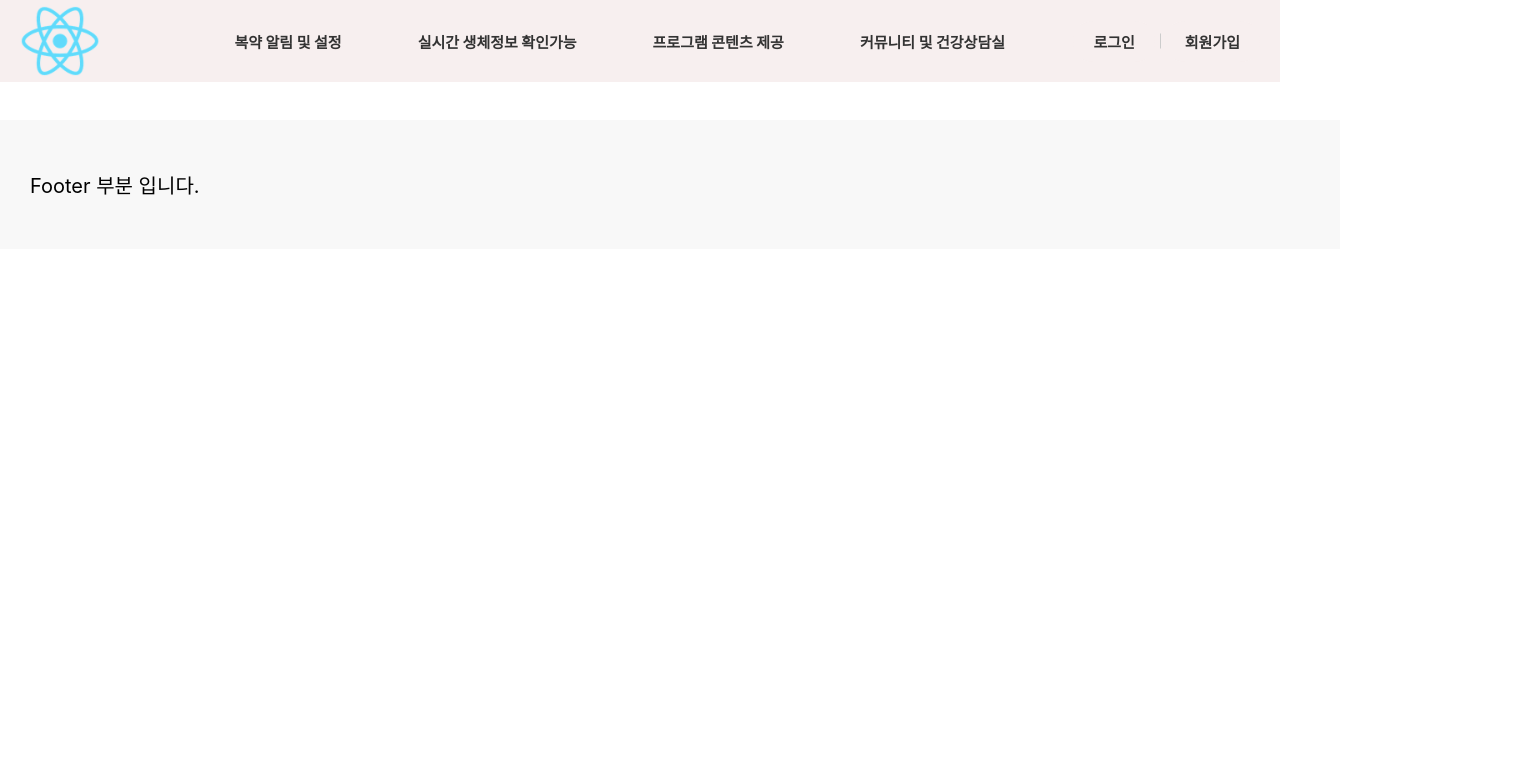
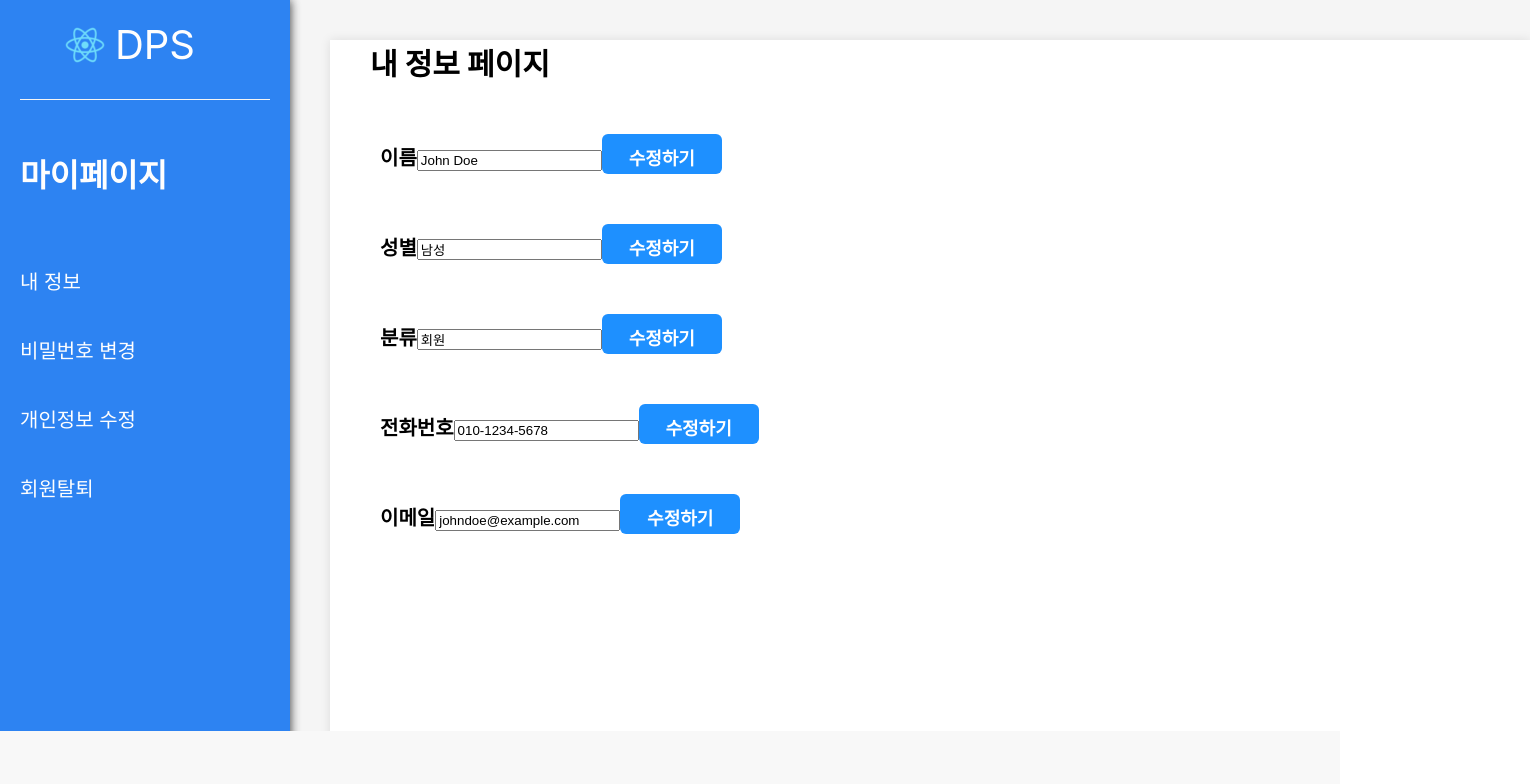
Before and after one commit to hshy1839/aginginplace-web, a React (Create React App) app: page /mypages in a window 1280 px wide. Shown: the top 784 px of the page, 1530 px wide, since content can reach past the window. Built offline with nearby package versions, Linux system fonts and the light colour scheme.

Commit message:
mypage 생성 및 css

```diff
--- a/src/App.js
+++ b/src/App.js
@@ -12,23 +12,25 @@ import Page4 from './component/Page4';
 import Contents from './component/Contents';
 import Cms from './admin/Cms';
 import Cmss from './admin/Cmss';
+import MyPage from './component/MyPage';
 
 function App() {
   return (
     <BrowserRouter>
       <div className="App">
-        <Header />
         <Routes>
-          <Route path="/main" element={<Main />} />
-          <Route path="/login" element={<Login />} />
-          <Route path="/signup" element={<Signup />} />
-          <Route path="/page1" element={<Page1 />} />
-          <Route path="/page2" element={<Page2 />} />
-          <Route path="/page3" element={<Page3 />} />
-          <Route path="/page4" element={<Page4 />} />
+          <Route path="/" element={ <> <Header /> <Main /> </> }/>
+          <Route path="/main" element={<> <Header /> <Main /> </>} />
+          <Route path="/login" element={<> <Header /><Login /> </>} />
+          <Route path="/signup" element={<> <Header /><Signup /> </>} />
+          <Route path="/page1" element={<> <Header /><Page1 /> </>} />
+          <Route path="/page2" element={<> <Header /><Page2 /> </>} />
+          <Route path="/page3" element={<> <Header /><Page3 /> </>} />
+          <Route path="/page4" element={<> <Header /><Page4 /> </>} />
           <Route path="/cmss" element={<Cmss />} />
           <Route path="/cms" element={<Cms />} />
-          <Route path="/contents" element={<Contents />} />
+          <Route path="/contents" element={<> <Header /><Contents /> </>} />
+          <Route path="/mypages" element={<MyPage />} />
         </Routes>
         <Footer />
       </div>
--- /dev/null
+++ b/src/component/MyPage.js
@@ -0,0 +1,115 @@
+import React, { useState } from 'react';
+import '../css/MyPage.css';
+
+function MyInfo() {
+    const [name, setName] = useState('John Doe');
+    const [gender, setGender] = useState('남성');
+    const [category, setCategory] = useState('회원');
+    const [phoneNumber, setPhoneNumber] = useState('010-1234-5678');
+    const [email, setEmail] = useState('johndoe@example.com');
+
+    return (
+        <div className='myinfo-container'>
+            <div className='myinfo-title'>
+                <h2>내 정보 페이지</h2>
+            </div>
+            <div className='myinfo-context-container'>
+                <div>
+                    <strong>이름</strong>
+                    <input type="text" value={name} onChange={(e) => setName(e.target.value)} />
+                    <button>수정하기</button>
+                </div>
+                <div>
+                    <strong>성별</strong>
+                    <input type="text" value={gender} onChange={(e) => setGender(e.target.value)} />
+                    <button>수정하기</button>
+                </div>
+                <div>
+                    <strong>분류</strong>
+                    <input type="text" value={category} onChange={(e) => setCategory(e.target.value)} />
+                    <button>수정하기</button>
+                </div>
+                <div>
+                    <strong>전화번호</strong>
+                    <input type="text" value={phoneNumber} onChange={(e) => setPhoneNumber(e.target.value)} />
+                    <button>수정하기</button>
+                </div>
+                <div>
+                    <strong>이메일</strong>
+                    <input type="text" value={email} onChange={(e) => setEmail(e.target.value)} />
+                    <button>수정하기</button>
+                </div>
+            </div>
+        </div>
+    );
+}
+
+function ChangePassword() {
+    return (
+        <div className='password-container'>
+            <h2>비밀번호 변경 페이지</h2>
+            <h4>테스트용 비번 변경</h4>
+        </div>
+    );
+}
+
+function EditProfile() {
+    return (
+        <div className='editprofile-container'>
+            <h2>개인정보 수정 페이지</h2>
+            <h4>테스트용 개인정보 수정</h4>
+        </div>
+    );
+}
+
+function Withdraw() {
+    return (
+        <div className='withdraw-container'>
+            <h2>회원탈퇴 페이지</h2>
+            <h4>테스트용 회원탈퇴</h4>
+        </div>
+    );
+}
+
+function MyPage() {
+    const [selectedSection, setSelectedSection] = useState('myinfo');
+
+    return (
+        <div className="mypage">
+            <div className="sidebar">
+                <div className="logo-container">
+                    <img src="/images/logo-small.png" alt="로고" />
+                    <span>DPS</span>
+                </div>
+                <div className='logo-bottombar'>
+                    <p></p>
+                </div>
+                <div className='sidebar-title'>
+                    <h2>마이페이지</h2>
+                </div>
+                <ul>
+                    <li onClick={() => setSelectedSection('myinfo')}>
+                        <span>내 정보</span>
+                    </li>
+                    <li onClick={() => setSelectedSection('changepassword')}>
+                        <span>비밀번호 변경</span>
+                    </li>
+                    <li onClick={() => setSelectedSection('editprofile')}>
+                        <span>개인정보 수정</span>
+                    </li>
+                    <li onClick={() => setSelectedSection('withdraw')}>
+                        <span>회원탈퇴</span>
+                    </li>
+                </ul>
+            </div>
+            <div className="content">
+                {selectedSection === 'myinfo' && <MyInfo />}
+                {selectedSection === 'changepassword' && <ChangePassword />}
+                {selectedSection === 'editprofile' && <EditProfile />}
+                {selectedSection === 'withdraw' && <Withdraw />}
+            </div>
+        </div>
+    );
+}
+
+export default MyPage;
--- a/src/css/Contents.css
+++ b/src/css/Contents.css
@@ -1,8 +1,7 @@
-/* Contents.css */
 
 .content-box {
     display: flex;
-    flex-wrap: wrap; /* 요소들을 여러 행으로 나눔 */
+    flex-wrap: wrap;
   }
 
   .video-description-wrapper {
--- a/src/css/Footer.css
+++ b/src/css/Footer.css
@@ -1,9 +1,8 @@
 .footer-container {
-    position: relative;
-    bottom: 0;
+    position: absolute;
+    bottom: -60px;
     width: 100%;
     background-color: #f8f8f8;
     padding: 30px;
     text-align: left;
-    margin-top: auto;
   }
--- /dev/null
+++ b/src/css/MyPage.css
@@ -0,0 +1,104 @@
+body {
+    background-color: whitesmoke;
+}
+.sidebar {
+    position: relative;
+    float: left;
+    background-color: #1877F2;
+    margin-top: -120px;
+    box-shadow: 0 0 10px rgba(0, 0, 0, 0.9);
+    opacity: 0.9;
+  }
+
+  .sidebar-title h2 {
+    color: white;
+    font-size: xx-large;
+    text-align: left;
+    margin-top: 50px;
+    user-select: none;
+    margin-bottom: 70px;
+  }
+
+  .content {
+    margin-left: 20px;
+    float: left;
+  }
+
+  .sidebar ul {
+    color: white;
+    list-style-type: none;
+    padding: 0;
+  }
+
+  .sidebar ul li {
+    margin-top: 40px;
+    cursor: pointer;
+  }
+
+  .sidebar ul li:hover {
+    color: lightgray;
+  }
+
+  li.active {
+    font-weight: bold;
+  }
+
+  .logo-container {
+    display: flex;
+    align-items: center;
+    justify-content: center;
+    margin-left: -30px;
+  }
+
+  .logo-container span {
+    color: white;
+    font-size: 40px;
+    cursor: pointer;
+  }
+
+  .logo-container img {
+    cursor: pointer;
+    margin-right: 10px;
+    width: 40px;
+    height: 40px;
+  }
+
+  .logo-bottombar p {
+    margin-top: 30px;
+    border-bottom: 1px solid whitesmoke;
+  }
+
+  .myinfo-container {
+    margin-top: -140px;
+    background-color: white;
+    width: 750%;
+    height: 820px;
+    max-width: 1200px;
+    box-shadow: 0 0 10px rgba(0, 0, 0, 0.1);
+  }
+  @media only screen and (max-width: 935px) {
+    .myinfo-container {
+        width: 150%;
+    }
+}
+@media only screen and (max-width: 1235px) {
+    .myinfo-container {
+        width: 200%;
+    }
+}
+.myinfo-title h2 {
+    text-align: left;
+    margin-left: 40px;
+    margin-top: 40px;
+    font-weight: bolder;
+}
+.myinfo-context-container div {
+    text-align: left;
+    margin-top: 50px;
+    margin-bottom: 30px;
+    margin-left: 50px;
+}
+.myinfo-context-container button {
+    width: 120px;
+    height: 40px;
+}
```
Also changed, not shown: public/images/logo-small.png (added), 1 other file (tests, documents, lock files or other folders).
